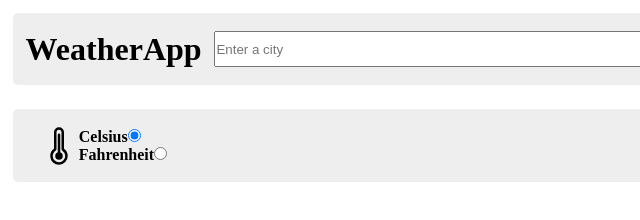
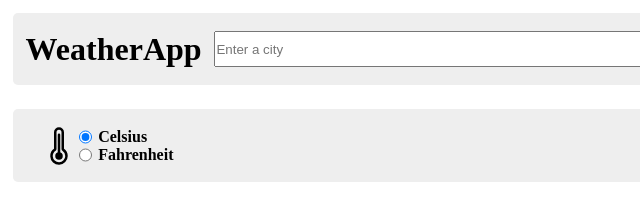
Before and after one commit to gabrielsro/weather, a website built with webpack: page dist/index.html in a window 1280 px wide. Shown: the full height of the page, 0-640 px from the left. Built offline with Linux system fonts and the light colour scheme.

Commit message:
UI: alignment and re positioning of temperature labels and radios

```diff
--- a/src/options.js
+++ b/src/options.js
@@ -29,10 +29,10 @@ const optionsDiv = {
     );
     let divCelsius = document.createElement("div");
     let divFahrenheit = document.createElement("div");
+    divCelsius.appendChild(celsiusRadio);
     divCelsius.appendChild(celsius);
-    divCelsius.appendChild(celsiusRadio);
+    divFahrenheit.appendChild(fahrenheitRadio);
     divFahrenheit.appendChild(fahrenheit);
-    divFahrenheit.appendChild(fahrenheitRadio);
     temperatureOptions.appendChild(divCelsius);
     temperatureOptions.appendChild(divFahrenheit);
     this.options.appendChild(temperatureOptions);
--- a/src/style.css
+++ b/src/style.css
@@ -66,6 +66,14 @@ body {
 .options > div {
   align-self: center;
   font-weight: bold;
+}
+
+.options > div > div {
+  display: flex;
+}
+
+.options > div div > input {
+  margin-right: 0.5vw;
 }
 
 .result {
```
Also changed, not shown: dist/main.js.
